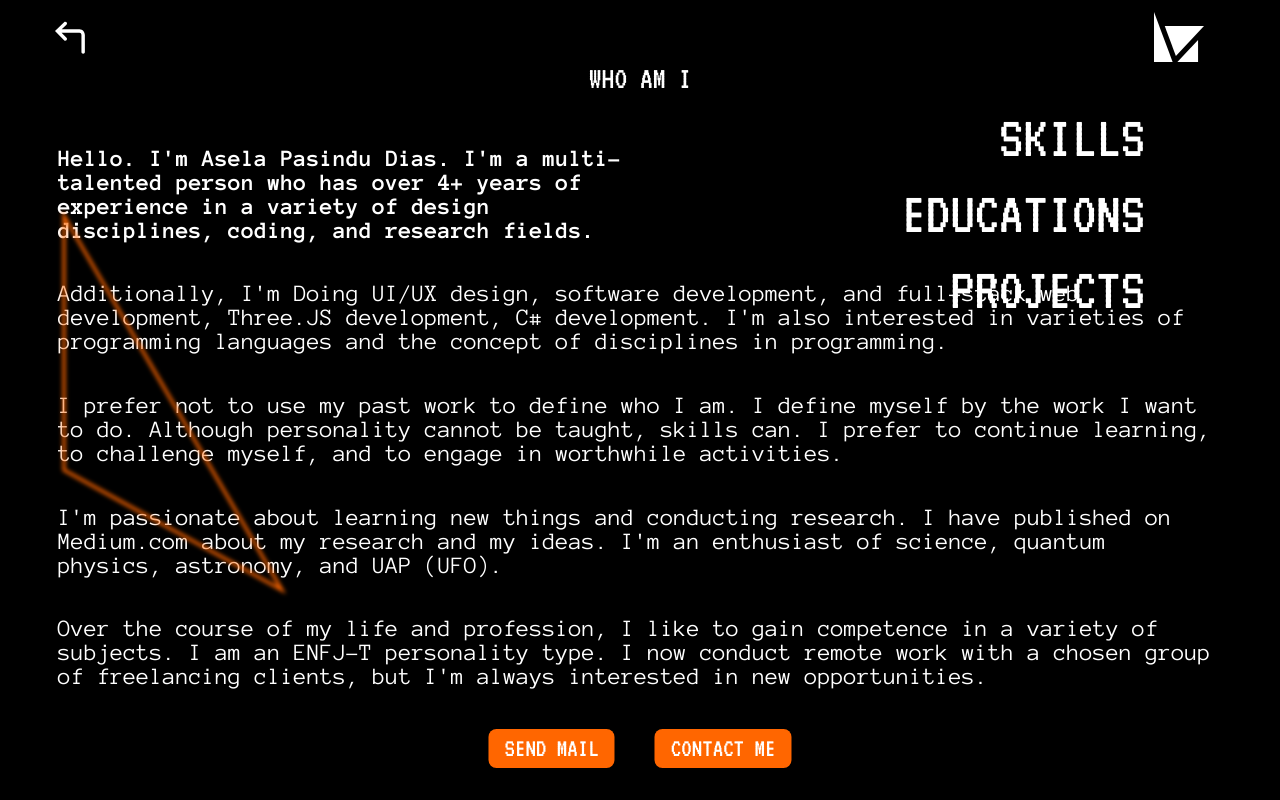
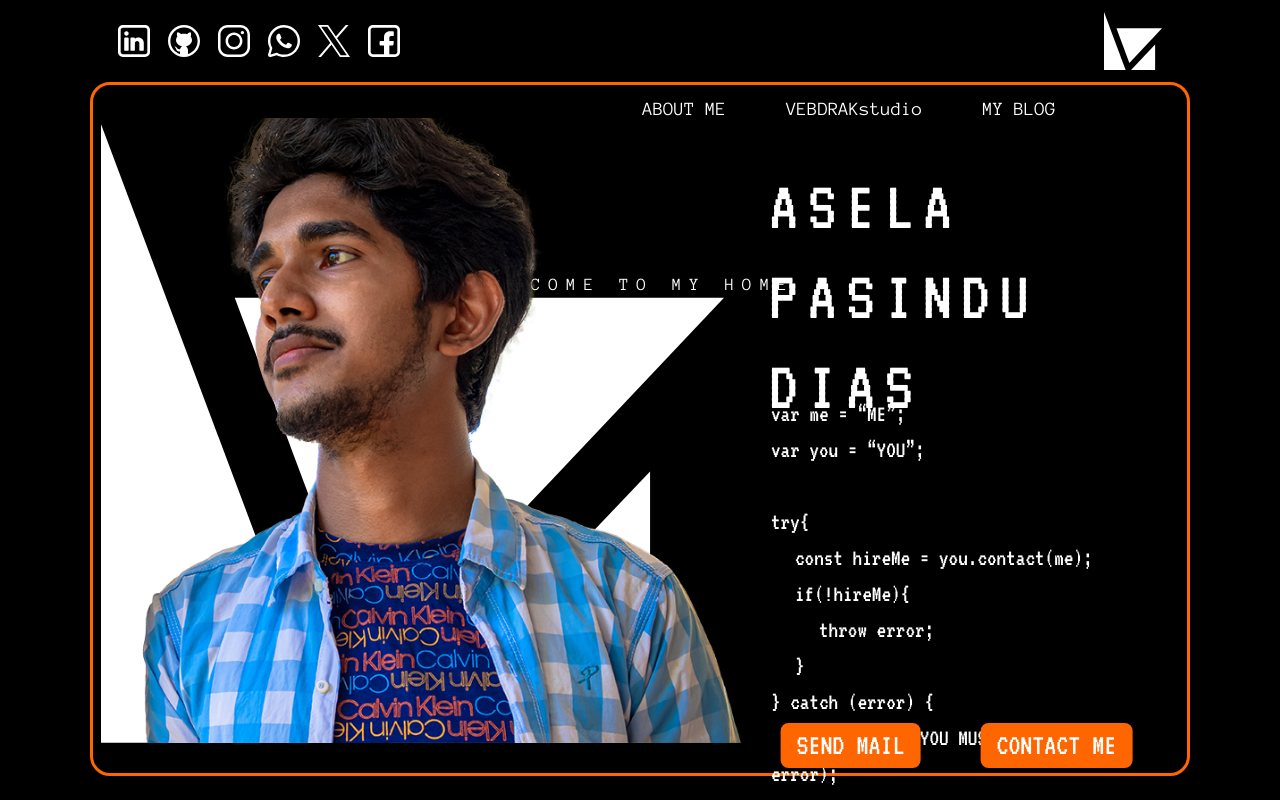
Before and after one commit to aselapasinduD/Asela-Pasindu-Dias-0.3v, a React (Create React App) app: page / in a window 1280 px wide. Built offline with nearby package versions, Linux system fonts and the light colour scheme; the HTML template or start-up script is replaced by a standard one.

Commit message:
Finish Mobile Responsive Version

```diff
--- a/src/components/back.tsx
+++ b/src/components/back.tsx
@@ -15,6 +15,8 @@ const Back = (props: props) => {
             `absolute p-[5px] h-[48px] left-[10px] top-[4px] [&_svg]:w-[20px]
             sm:[&_svg]:w-[30px]
             md:top-[14px]
+            lg:left-[50px]
+            xl:left-[100px] xl:top-[26px]
         `}>
             <button type="button" onClick={handleBackButton}>
                 {backArrow}
--- a/src/components/contactButtons.tsx
+++ b/src/components/contactButtons.tsx
@@ -1,9 +1,10 @@
 interface props {
-    ismobile?: boolean
+    ismobile?: boolean,
+    className?: string
 }
 
 const ContactButtons = (props: props) => {
-    const {ismobile} = props;
+    const {ismobile, className} = props;
 
     const handleContactButton = () => {
         console.log("Click is Working");
@@ -20,6 +21,8 @@ const ContactButtons = (props: props) => {
             `w-max absolute flex gap-[40px] left-[50%] translate-x-[-50%] bottom-[4%]
             [&>button]:bg-orange [&>button]:rounded-[8px] [&>button]:px-[16px]
             sm:text-[1.4rem]
+            lg:translate-x-[40%] lg:text-[1.6rem] lg:gap-[60px]
+            ${className? className : ""}
         `}>
             <button onClick={handleSendMailButton}><h3>SEND MAIL</h3></button>
             <button onClick={handleContactButton}><h3>CONTACT ME</h3></button>
--- a/src/components/logo.tsx
+++ b/src/components/logo.tsx
@@ -8,7 +8,7 @@ const logo = (props: props) => {
     const {className} = props
     return(
         <a href="https://asela-pasindu-dias.onrender.com/" className={className}>
-            <img className="flex-end w-[34px] mb390:w-[40px] md:w-[50px]" src={Logo}/>
+            <img className="flex-end w-[34px] mb390:w-[40px] md:w-[50px] lg:w-[58px]" src={Logo}/>
         </a>
     )
 }
--- a/src/components/menu.tsx
+++ b/src/components/menu.tsx
@@ -16,6 +16,8 @@ const Menu = (props: props) => {
             mb400:text-[0.9rem]
             sm:text-[1rem] sm:gap-[40px]
             md:text-[1.2rem]
+            lg:justify-end lg:mr-[10%]
+            xl:mr-[12%] xl:gap-[60px]
         `}>
             <button onClick={() => moveAboutMeSlide()}>ABOUT ME</button>
             <a href="#">VEBDRAKstudio</a>
--- a/src/components/slide.tsx
+++ b/src/components/slide.tsx
@@ -37,6 +37,8 @@ class Slide extends Component<SlideProps> {
             className={
                 `fixed px-[4px] pb-[6px]
                 sm:pb-[18px] sm:px-[12px]
+                lg:pb-[24px]
+                xl:px-[50px]
                 ${this.props.className? this.props.className : ""}
             `}
             style={{
--- a/src/slides/aboutMe.tsx
+++ b/src/slides/aboutMe.tsx
@@ -27,7 +27,7 @@ const ChildrenWithProps = (childrenProps: childrenProps) => {
         const contactElement = document.getElementById("aboutme")?.style;
         if(contactElement) contactElement.bottom = `-${ViewportSize[1]}px`;
     }
-    // handleClick();
+    handleClick();
 
     const BringFrontSkillsSlide = () => {
         const contactElement = document.getElementById("skills")?.style;
@@ -54,6 +54,7 @@ const ChildrenWithProps = (childrenProps: childrenProps) => {
                 mb390:text-[1.4rem] mb390:[&_h1]:leading-tight mb390:top-[92px]
                 sm:text-[1.8rem] sm:mr-[50px]
                 md:text-[1.9rem] md:top-[100px] md:right-[45px]
+                lg:top-[180px] lg:text-[2rem] lg:right-[60px]
             `}>
                 <button type="button" onClick={BringFrontSkillsSlide}>
                     <h1>SKILLS</h1>
@@ -71,41 +72,48 @@ const ChildrenWithProps = (childrenProps: childrenProps) => {
                 mb390:px-[6px] mb390:text-[1.1rem]
                 sm:text-[1.4rem]
                 md:justify-evenly md:text-[1.5rem]
+                lg:text-[1.5rem] lg:ml-[80px] lg:mb-[20px]
             `}>
                 <p className={
                     `w-[50%] font-bold
+                    lg:w-[500px]
                 `}>
                     Hello. I'm Asela Pasindu Dias. I'm a multi-talented person who has over 4+ years of experience in a variety of design disciplines, coding, and research fields.
                 </p>
                 <p className={
                     `font-light
+                    lg:w-[500px] lg:ml-[100px]
                 `}>
                     Additionally, I'm Doing UI/UX design, software development, and full-stack web development, Three.JS development, C# development. I'm also interested in varieties of programming languages and the concept of disciplines in programming.
                 </p>
                 <p className={
                     `font-light
+                    lg:w-[640px] lg:ml-[200px]
                 `}>
                     I prefer not to use my past work to define who I am. I define myself by the work I want to do. Although personality cannot be taught, skills can. I prefer to continue learning, to challenge myself, and to engage in worthwhile activities.
                 </p>
                 <p className={
                     `font-light
+                    lg:w-fit lg:ml-[200px]
                 `}>
                     I'm passionate about learning new things and conducting research. I have published on Medium.com about my research and my ideas. I'm an enthusiast of science, quantum physics, astronomy, and UAP (UFO).
                 </p>
                 <p className={
                     `w-fit font-light
+                    lg:w-[650px]
                 `}>
                     Over the course of my life and profession, I like to gain competence in a variety of subjects. I am an ENFJ-T personality type. I now conduct remote work with a chosen group of freelancing clients, but I'm always interested in new opportunities.
                 </p>
             </div>
             <div className={
                 `absolute ml-[10px] top-[210px] blur-[2px] [&>svg]:w-[230px]
+                lg:top-[280px] lg:ml-[30px] lg:blur-[0px]
             `}>
                 <svg height="385">
                     <polygon points="2,6 2,260 220,380" fill="transparent" stroke="#ff6600" strokeWidth="3" />
                 </svg>
             </div>
-            <ContactButtons ismobile={ismobile} />
+            <ContactButtons ismobile={ismobile} className="z-[9999]" />
             <Skills ViewportSize={ViewportSize} ismobile={ismobile} />
             <Educations ViewportSize={ViewportSize} ismobile={ismobile} />
             <Projects ViewportSize={ViewportSize} ismobile={ismobile} />
--- a/src/slides/home.tsx
+++ b/src/slides/home.tsx
@@ -55,12 +55,14 @@ const headTopic = () => {
         <div className=" leading-[5em]">
             {wordList.map((oneWord, index) => {
                 return(
-                    <div key={index} className="tracking-[0.6rem] w-[100%] sm:tracking-[0.9rem]">
+                    <div key={index} className="tracking-[0.6rem] w-[100%] sm:tracking-[0.9rem] lg:tracking-[0.6rem]">
                         <div>
                             <h1
                                 className="
                                     text-[3rem] mb390:text-[4rem] leading-none
                                     sm:text-[4.5rem] sm:text-end
+                                    lg:text-start
+                                    xl:leading-tight
                                 ">
                                 {oneWord.toUpperCase()}
                             </h1>
@@ -88,6 +90,7 @@ const ChildrenWithProps = (childrenProps: childrenProps) => {
                             flex grow gap-[18px] socilIcons
                             [&_svg]:w-[20px] [&_svg]:h-[20px]
                             sm:[&_svg]:w-[26px] sm:[&_svg]:h-[26px]
+                            lg:[&_svg]:w-[32px] lg:[&_svg]:h-[32px]
                         ">
                         {socialIconList.map((socialIcon, index) => {
                             return <span key={index} className=" socialIcon block ">
@@ -102,21 +105,28 @@ const ChildrenWithProps = (childrenProps: childrenProps) => {
                     <div className={
                         `home-main relative h-[100%] mx-[8px] mb-[14px]
                         mb390:mb-[70px]
+                        lg:mb-[30px]
                     `}>
                         <p className={
                             `static tracking-[0.3rem] text-[1.2rem] text-center pt-[10px]
                             sm:text-[1.4rem] sm:tracking-[0.5rem]
                             md:py-[18px] md:text-[1.7rem]
+                            lg:absolute lg:left-[20%] lg:top-[11%]
+                            xl:left-[35%] xl:text-[1.1rem] xl:top-[24%] xl:py-[0px]
                         `}>
                             WELCOME TO MY HOME
                         </p>
                         <div className={
                             `static
+                            lg:absolute lg:left-[72%] lg:top-[6%]
+                            xl:left-[62%]
                         `}>
                             {headTopic()}
                         </div>
                         <h2 className={
                             `hidden
+                            lg:block lg:absolute lg:left-[680px] lg:top-[48%]
+                            xl:top-[44%] xl:left-[670px]
                         `}>
                             {'var me = “ME”;'}
                             <br />
--- a/src/slides/sections/educations.tsx
+++ b/src/slides/sections/educations.tsx
@@ -33,7 +33,7 @@ const ChildrenWithProps = (childrenProps: childrenProps) => {
 const Educations = (props: props) => {
     const {ismobile} = props;
     return(
-        <Slide id="educations" className={`${ismobile? "translate-x-[-4px]" : "translate-x-[-30px] lg:translate-x-[-50px]" }`}>
+        <Slide id="educations" className={`translate-x-[-4px] sm:translate-x-[-12px] xl:translate-x-[-50px]`}>
             <ChildrenWithProps {...props} />
         </Slide>
     );
--- a/src/slides/sections/projects.tsx
+++ b/src/slides/sections/projects.tsx
@@ -33,7 +33,7 @@ const ChildrenWithProps = (childrenProps: childrenProps) => {
 const Projects = (props: props) => {
     const {ismobile} = props;
     return(
-        <Slide id="projects" className={`${ismobile? "translate-x-[-4px]" : "translate-x-[-30px] lg:translate-x-[-50px]" }`} >
+        <Slide id="projects" className={`translate-x-[-4px] sm:translate-x-[-12px] xl:translate-x-[-50px]`} >
             <ChildrenWithProps {...props} />
         </Slide>
     );
--- a/src/slides/sections/skills.tsx
+++ b/src/slides/sections/skills.tsx
@@ -33,7 +33,7 @@ const ChildrenWithProps = (childrenProps: childrenProps) => {
 const Skills = (props: props) => {
     const {ismobile} = props;
     return(
-        <Slide id="skills" className={`${ismobile? "translate-x-[-4px]" : "translate-x-[-30px] lg:translate-x-[-50px]" }`}>
+        <Slide id="skills" className={`translate-x-[-4px] sm:translate-x-[-12px] xl:translate-x-[-50px]`}>
             <ChildrenWithProps {...props} />
         </Slide>
     );
--- a/src/slides/styles/home.css
+++ b/src/slides/styles/home.css
@@ -53,7 +53,11 @@
 
 @media screen and (min-width: 1024px) {
     .home-main::after {
-        height: 100%;
+        height: 101%;
+        background-size: 640px;
+    }
+    .home-main::before {
+        background-size: 760px;
     }
 }
 
@@ -61,4 +65,7 @@
     .home-main::after {
         background-size: 640px;
     }
+    .home-main::before {
+        background-size: contain;
+    }
 }
```
